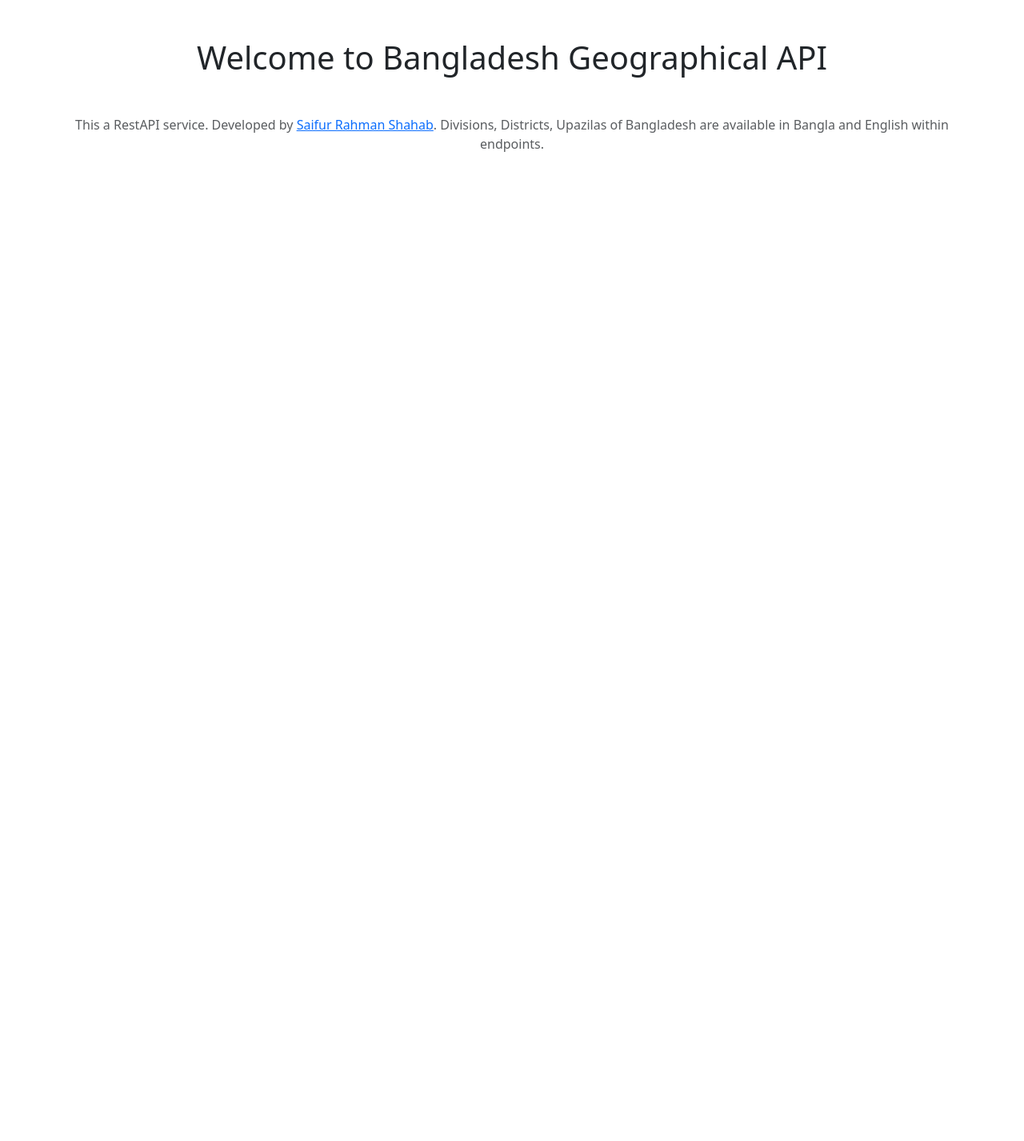
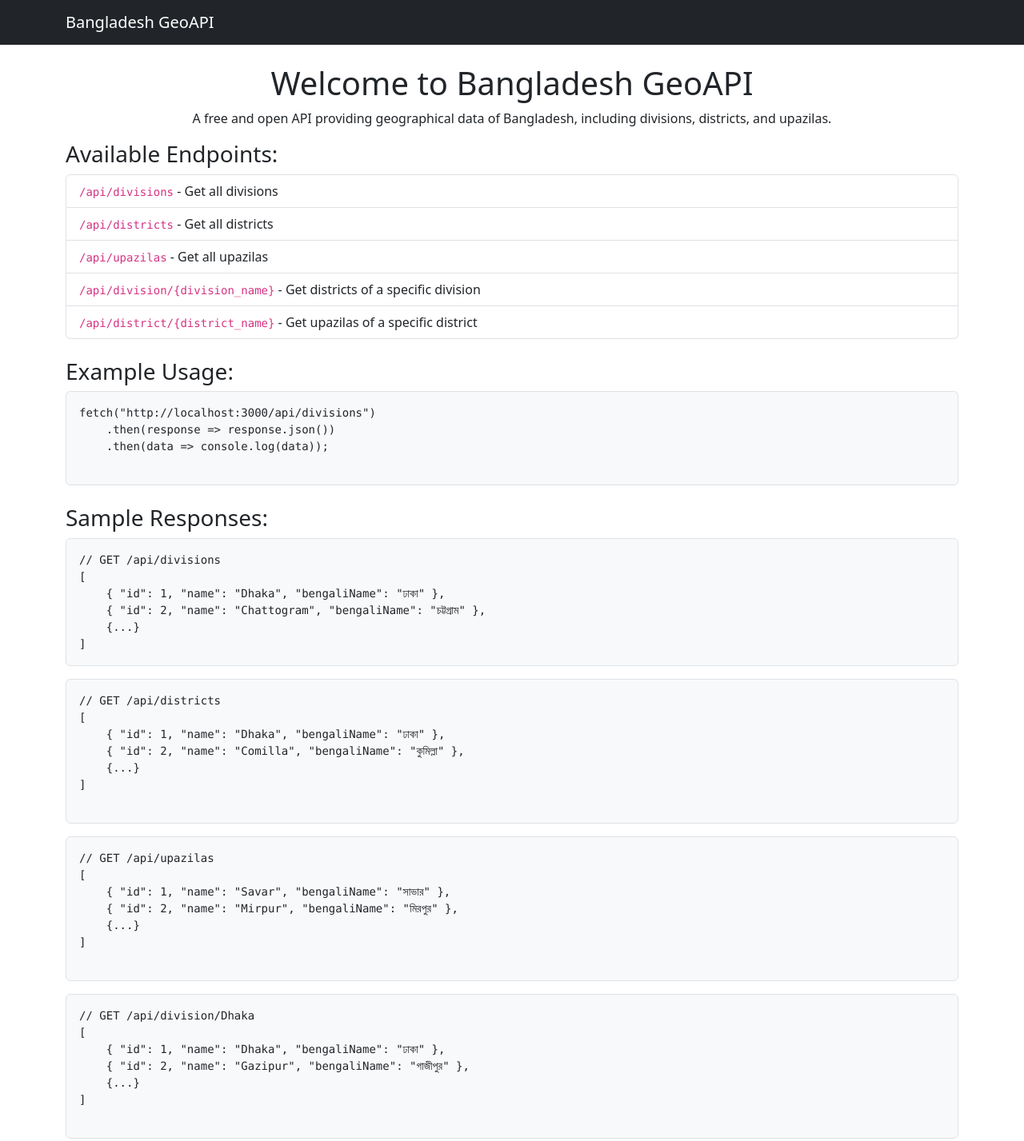
Before and after one commit to thecodemaster12/bd-geo-api, a website: page public/index.html in a window 1280 px wide. Shown: the top 1427 px of the page at 80% size. Before the commit the page ends 800 px from the top, so only its background shows below. Drawn offline with nearby package versions, Linux system fonts and the light colour scheme.

Commit message:
Update index.html

```diff
--- a/public/index.html
+++ b/public/index.html
@@ -1,25 +1,110 @@
 <!DOCTYPE html>
 <html lang="en">
-<head>
-    <meta charset="UTF-8">
-    <meta name="viewport" content="width=device-width, initial-scale=1.0">
-    <title>Bangladesh Geographical API</title>
-    <link href="https://cdn.jsdelivr.net/npm/bootstrap@5.3.3/dist/css/bootstrap.min.css" rel="stylesheet">
-</head>
-<body>
+  <head>
+    <meta charset="UTF-8" />
+    <meta name="viewport" content="width=device-width, initial-scale=1.0" />
+    <title>Bangladesh GeoAPI</title>
+    <link
+      href="https://cdn.jsdelivr.net/npm/bootstrap@5.3.2/dist/css/bootstrap.min.css"
+      rel="stylesheet"
+    />
+  </head>
 
-    <div class="container">
-        <div class="row">
-            <h1 class="text-center my-5">Welcome to Bangladesh Geographical API</h1>
-            <p class="text-center text-muted">This a RestAPI service. Developed by <a href="https://github.com/thecodemaster12" target="_blank">Saifur Rahman Shahab</a>. Divisions, Districts, Upazilas of Bangladesh are available in Bangla and English within endpoints.</p>
-        </div>
+  <body>
+    <nav class="navbar navbar-dark bg-dark">
+      <div class="container">
+        <a class="navbar-brand" href="#">Bangladesh GeoAPI</a>
+      </div>
+    </nav>
 
-        <div class="row">
+    <div class="container mt-4">
+      <h1 class="text-center">Welcome to Bangladesh GeoAPI</h1>
+      <p class="text-center">
+        A free and open API providing geographical data of Bangladesh, including
+        divisions, districts, and upazilas.
+      </p>
 
-        </div>
+      <h3>Available Endpoints:</h3>
+      <ul class="list-group">
+        <li class="list-group-item">
+          <code>/api/divisions</code> - Get all divisions
+        </li>
+        <li class="list-group-item">
+          <code>/api/districts</code> - Get all districts
+        </li>
+        <li class="list-group-item">
+          <code>/api/upazilas</code> - Get all upazilas
+        </li>
+        <li class="list-group-item">
+          <code>/api/division/{division_name}</code> - Get districts of a
+          specific division
+        </li>
+        <li class="list-group-item">
+          <code>/api/district/{district_name}</code> - Get upazilas of a
+          specific district
+        </li>
+      </ul>
+
+      <h3 class="mt-4">Example Usage:</h3>
+      <pre class="bg-light p-3 border rounded">
+fetch("http://localhost:3000/api/divisions")
+    .then(response => response.json())
+    .then(data => console.log(data));
+        </pre
+      >
+
+      <h3 class="mt-4">Sample Responses:</h3>
+      <pre class="bg-light p-3 border rounded">
+// GET /api/divisions
+[
+    { "id": 1, "name": "Dhaka", "bengaliName": "ঢাকা" },
+    { "id": 2, "name": "Chattogram", "bengaliName": "চট্টগ্রাম" },
+    {...}
+]
+</pre
+      >
+      <pre class="bg-light p-3 border rounded">
+// GET /api/districts
+[
+    { "id": 1, "name": "Dhaka", "bengaliName": "ঢাকা" },
+    { "id": 2, "name": "Comilla", "bengaliName": "কুমিল্লা" },
+    {...}
+]
+        </pre
+      >
+      <pre class="bg-light p-3 border rounded">
+// GET /api/upazilas
+[
+    { "id": 1, "name": "Savar", "bengaliName": "সাভার" },
+    { "id": 2, "name": "Mirpur", "bengaliName": "মিরপুর" },
+    {...}
+]
+        </pre
+      >
+      <pre class="bg-light p-3 border rounded">
+// GET /api/division/Dhaka
+[
+    { "id": 1, "name": "Dhaka", "bengaliName": "ঢাকা" },
+    { "id": 2, "name": "Gazipur", "bengaliName": "গাজীপুর" },
+    {...}
+]
+        </pre
+      >
+      <pre class="bg-light p-3 border rounded">
+// GET /api/district/Dhaka
+[
+    { "id": 1, "name": "Savar", "bengaliName": "সাভার" },
+    { "id": 2, "name": "Dhamrai", "bengaliName": "ধামরাই" },
+    {...}
+]
+        </pre
+      >
     </div>
 
-    <script src="https://code.jquery.com/jquery-3.7.1.min.js"></script>
-    <script src="https://cdn.jsdelivr.net/npm/bootstrap@5.3.3/dist/js/bootstrap.bundle.min.js"></script>
-</body>
+    <footer class="bg-dark text-white text-center py-3 mt-4">
+      <p>&copy; 2025 Bangladesh GeoAPI. All rights reserved.</p>
+    </footer>
+
+    <script src="https://cdn.jsdelivr.net/npm/bootstrap@5.3.2/dist/js/bootstrap.bundle.min.js"></script>
+  </body>
 </html>
```
